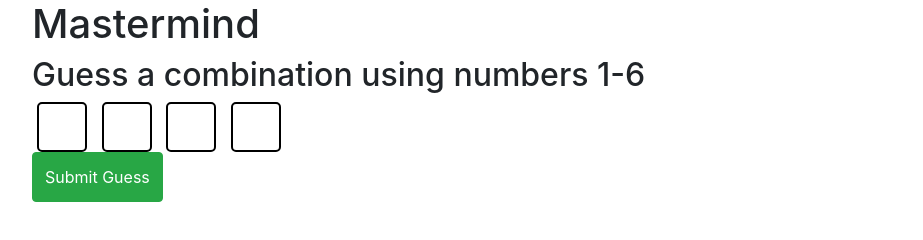
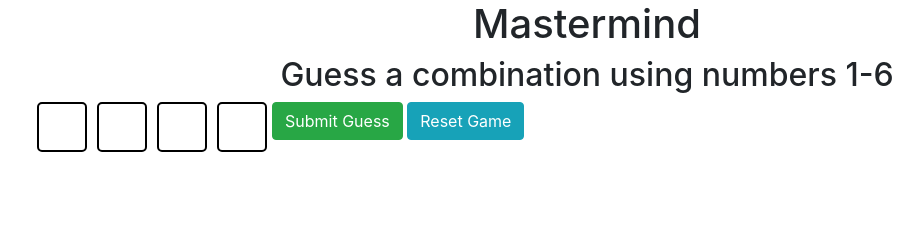
Before and after one commit to DisplacedTexan/maydm, a plain HTML site: page web-dev/mastermind/index.html in a window 1280 px wide. Shown: the whole page, without its empty margins (53-976 px from the left). Drawn offline with nearby package versions, Linux system fonts and the light colour scheme.

Commit message:
added game reset button

```diff
--- a/web-dev/mastermind/index.html
+++ b/web-dev/mastermind/index.html
@@ -13,21 +13,33 @@
   </head>
   <body>
     <div class="container">
-      <h1>Mastermind</h1>
-      <form id="guessInputs">
-        <h2>Guess a combination using numbers 1-6</h2>
+      <h1 class="text-center">Mastermind</h1>
+      <h2 class="text-center">Guess a combination using numbers 1-6</h2>
+      <div id="userInputs" class="d-flex">
+        <form id="guessInputs" class="d-flex">
           <input class="guess" type="text" id="guess0" />
           <input class="guess" type="text" id="guess1" />
           <input class="guess" type="text" id="guess2" />
           <input class="guess" type="text" id="guess3" />
         </form>
+        <div class="inputButtons">
           <button
             class="btn btn-success"
-        id="submitGuess"
+            id="submitButton"
             onClick="checkGuess(); return false;"
           >
             Submit Guess
           </button>
+          <button
+            class="btn btn-info hidden"
+            id="resetButton"
+            onClick="resetGame(); return false;"
+          >
+            Reset Game
+          </button>
+        </div>
+      </div>
+      <div id="gameResult" class="text-center"></div>
       <div id="guesses"></div>
     </div>
     <script src="script.js" charset="utf-8"></script>
```
Lines whose indentation alone changed are shown as unchanged.
